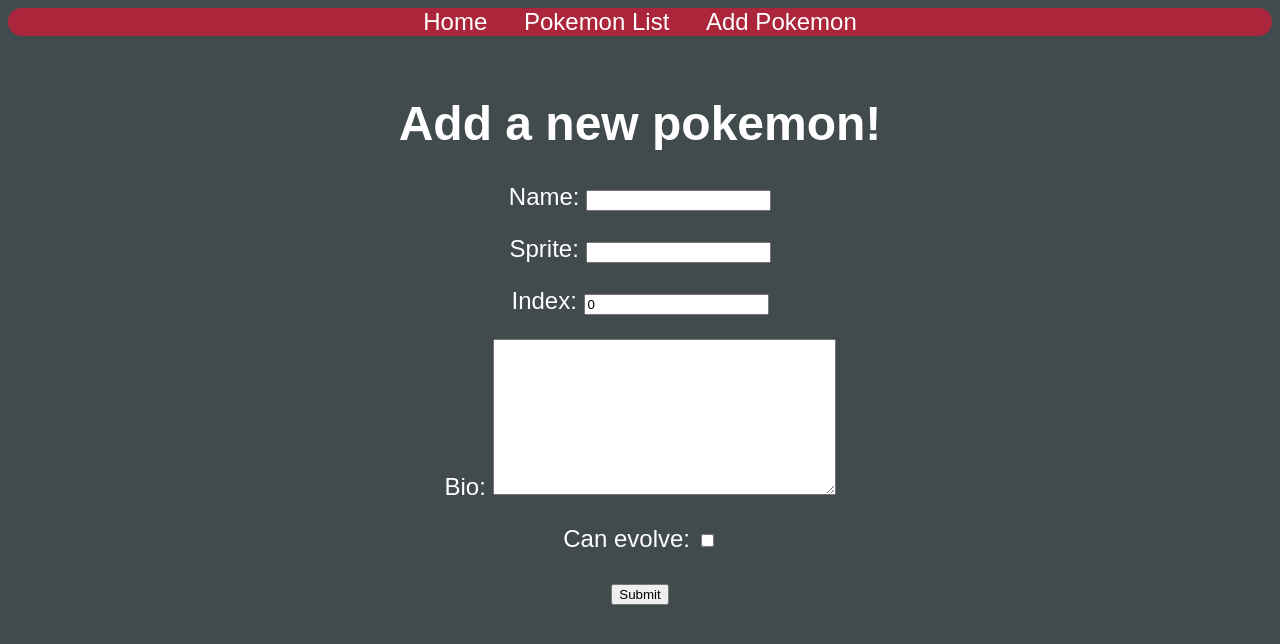
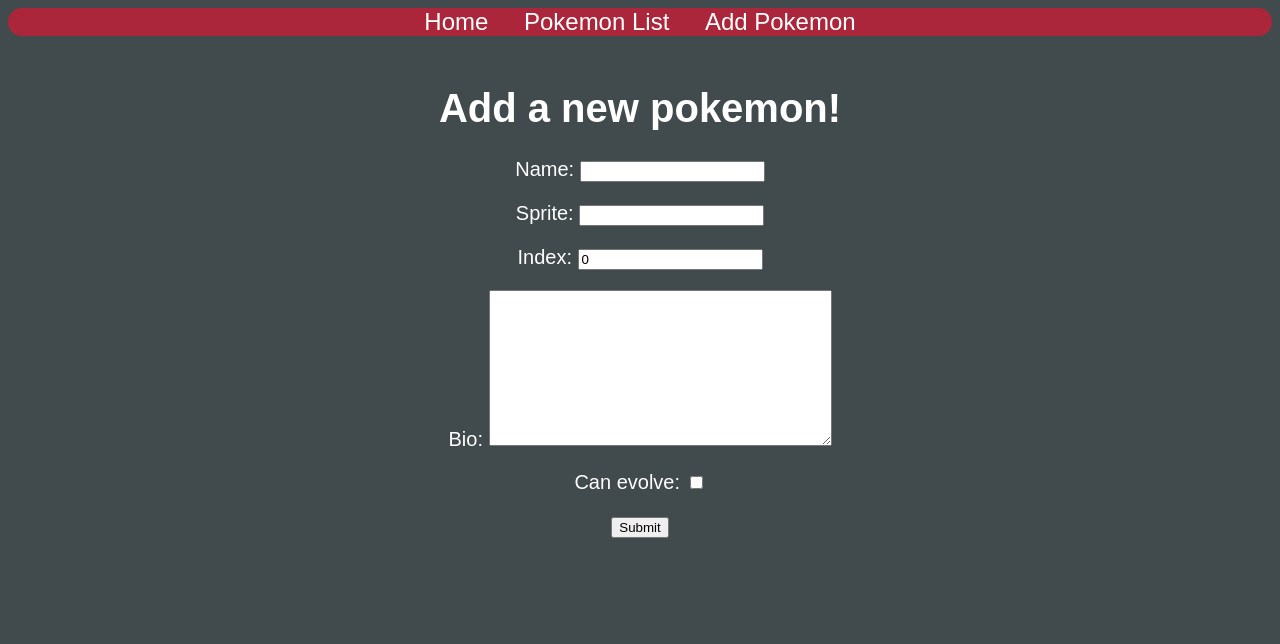
Before and after one commit to Kaeriv93/finch-lab, a Django app: page /pokemon/new/ in a window 1280 px wide. Shown: the top 644 px of the page. Run offline with Django 4.2, Linux system fonts and the light colour scheme; some libraries are stand-ins or nearby versions; some web fonts are replaced.

Commit message:
small changes

```diff
--- a/pokemon_app/static/styles/style.css
+++ b/pokemon_app/static/styles/style.css
@@ -3,7 +3,7 @@ body{
     text-align: center;
     font-family: 'Russo One', sans-serif;
     color: white;
-    font-size: 24px;
+    font-size: 20px;
 }
 
 
@@ -38,6 +38,7 @@ a{
 .detail-pokemon{
     width: 50%;
     margin: 0 auto;
+    font-size: 20px;
 }
 
 .moves-list{
--- a/pokemon_app/templates/pokemon_create.html
+++ b/pokemon_app/templates/pokemon_create.html
@@ -5,11 +5,8 @@
     <h1>Add a new pokemon!</h1>
 
     <form method="post">
-    <!-- Security Feature  -->
       {% csrf_token %}
-    <!--  Generate inputs  -->
       {{form.as_p}}
-    <!--  Submit form  -->
       <input type="submit" value="Submit" />
     </form>
 </div>
```
